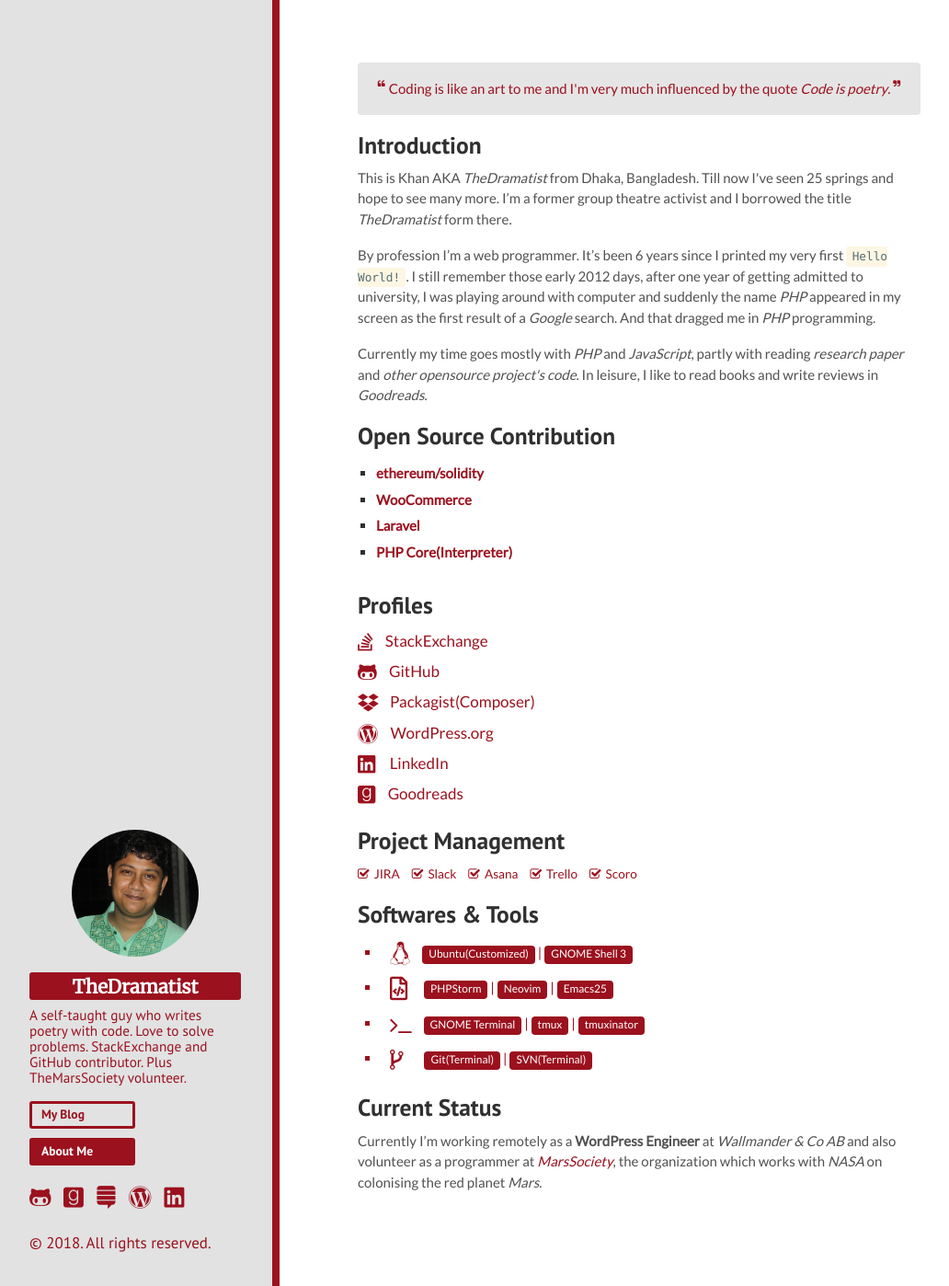
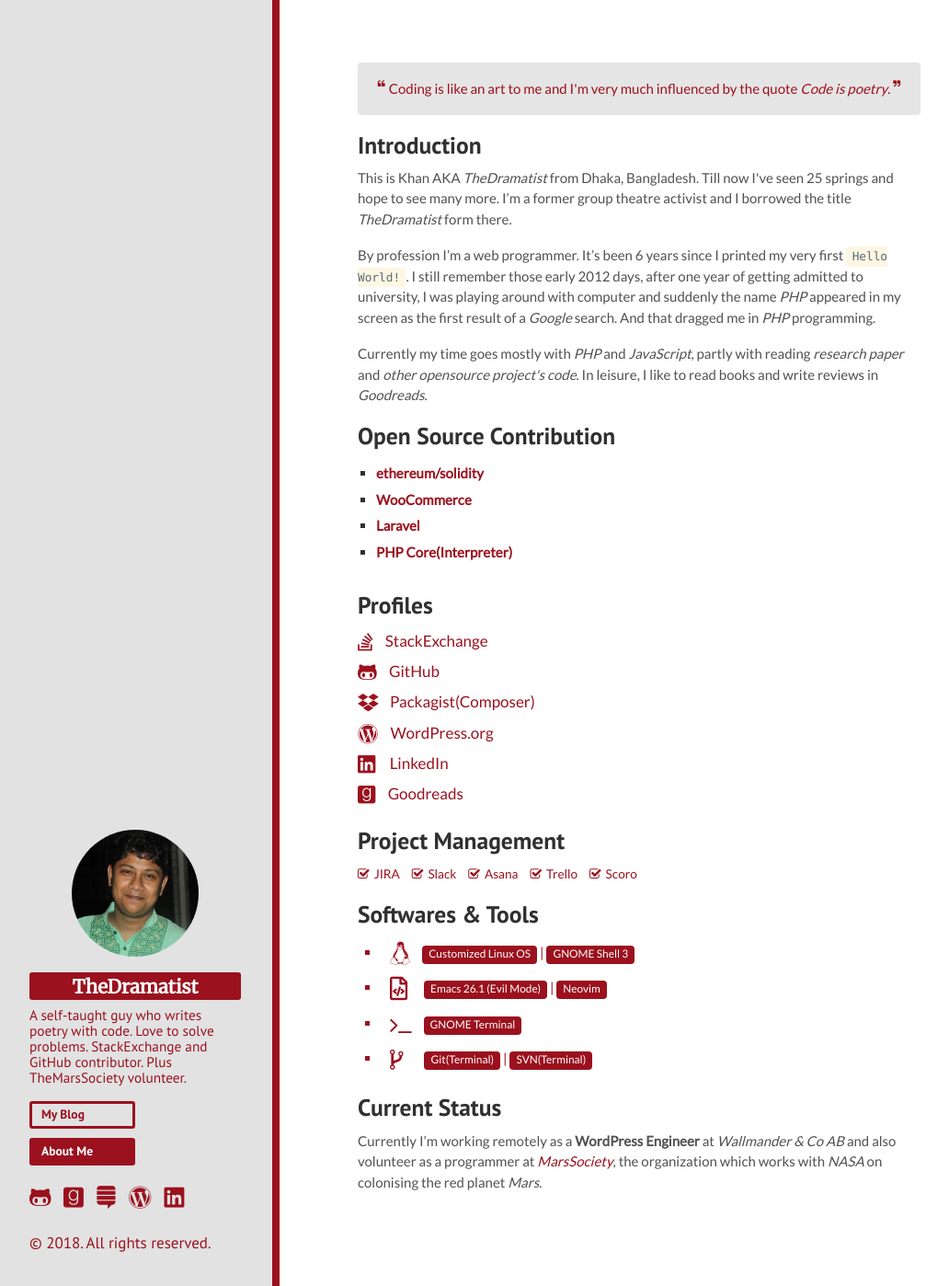
Before and after one commit to khanrn/codemascot.github.io, a Jekyll site: the page built from about-me/index.html, in a window 1280 px wide and 1398 px high. Shown: the whole window at 92% size, without its empty margins (2-1034 px from the left). Built offline with Jekyll 4.4.1, drawn with Linux system fonts in a browser that asks for light colours; nearby versions of some CDN libraries; some web fonts are replaced.

Commit message:
Removed PHPStorm

```diff
--- a/about-me/index.html
+++ b/about-me/index.html
@@ -55,13 +55,13 @@
 	<h1 class="page-title">Softwares & Tools</h1>
 	<ul class="software-tools">
 		<li class="os">
-			<span>Ubuntu(Customized)</span> | <span>GNOME Shell 3</span>
+			<span>Customized Linux OS</span> | <span>GNOME Shell 3</span>
 		</li>
 		<li class="ide">
-			<span>PHPStorm</span> | <span>Neovim</span> | <span>Emacs25</span>
+			<span>Emacs 26.1 (Evil Mode)</span> | <span>Neovim</span>
 		</li>
 		<li class="editor">
-			<span>GNOME Terminal</span> | <span>tmux</span> | <span>tmuxinator</span>
+			<span>GNOME Terminal</span>
 		</li>
 		<li class="vcs">
 			<span>Git(Terminal)</span> | <span>SVN(Terminal)</span>
```
